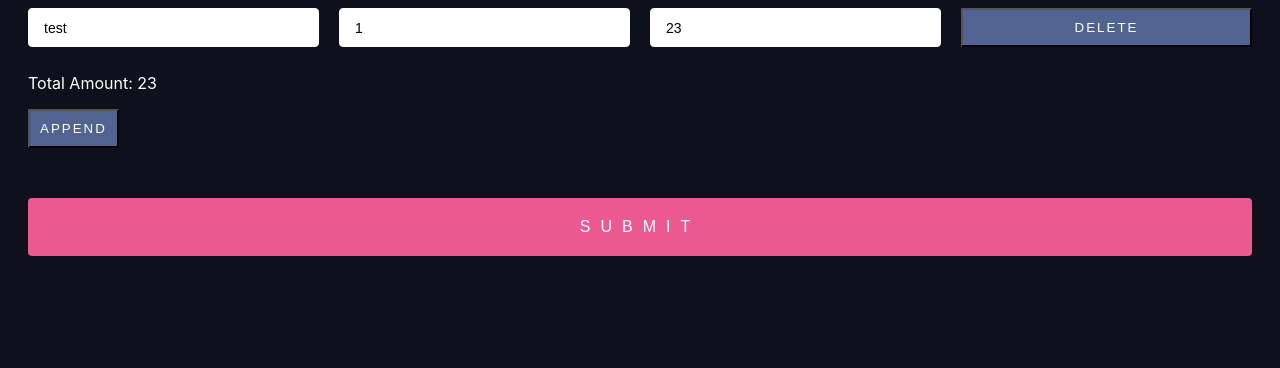
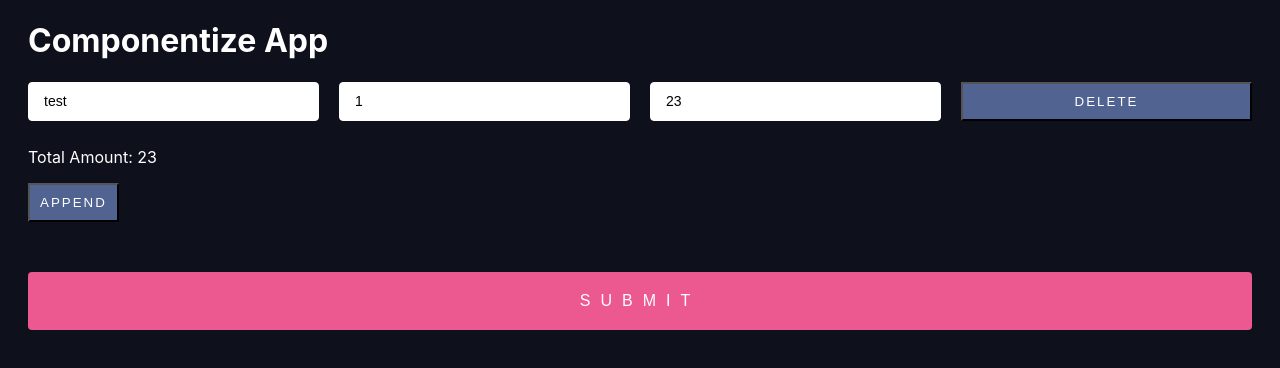
Before and after one commit to YamabikoLab/react-hook-form-sample, a React (Vite) app: page / in a window 1280 px wide. Shown: the top 368 px of the page. Built offline with nearby package versions, Linux system fonts and the light colour scheme.

Commit message:
Componentize App

```diff
--- a/src/App.tsx
+++ b/src/App.tsx
@@ -1,8 +1,8 @@
+import { useForm, useFieldArray } from "react-hook-form";
+import { DevTool } from "@hookform/devtools";
+import SectionList from "./components/SectionList";
 
-import { useForm, useFieldArray, useWatch, Control } from "react-hook-form";
-import { DevTool } from "@hookform/devtools";
-
-type FormValues = {
+export type FormValues = {
   cart: {
     name: string;
     price: number;
@@ -10,95 +10,42 @@ type FormValues = {
   }[];
 };
 
-const Total = ({ control }: { control: Control<FormValues> }) => {
-  const formValues = useWatch({
-    name: "cart",
-    control
-  });
-  const total = formValues.reduce(
-    (acc, current) => acc + (current.price || 0) * (current.quantity || 0),
-    0
-  );
-  return <p>Total Amount: {total}</p>;
-};
-
 export default function App() {
   const {
     register,
     control,
     handleSubmit,
-    formState: { errors }
+    formState: { errors },
   } = useForm<FormValues>({
     defaultValues: {
-      cart: [{ name: "test", quantity: 1, price: 23 }]
+      cart: [{ name: "test", quantity: 1, price: 23 }],
     },
-    mode: "onBlur"
+    mode: "onBlur",
   });
   const { fields, append, remove } = useFieldArray({
     name: "cart",
-    control
+    control,
   });
   const onSubmit = (data: FormValues) => console.log(data);
 
   return (
     <>
       <div>
+        <h1>Componentize App</h1>
         <form onSubmit={handleSubmit(onSubmit)}>
-          {fields.map((field, index) => {
-            return (
-              <div key={field.id}>
-                <section className={"section"} key={field.id}>
-                  <input
-                    placeholder="name"
-                    {...register(`cart.${index}.name` as const, {
-                      required: true
-                    })}
-                    className={errors?.cart?.[index]?.name ? "error" : ""}
-                  />
-                  <input
-                    placeholder="quantity"
-                    type="number"
-                    {...register(`cart.${index}.quantity` as const, {
-                      valueAsNumber: true,
-                      required: true
-                    })}
-                    className={errors?.cart?.[index]?.quantity ? "error" : ""}
-                  />
-                  <input
-                    placeholder="value"
-                    type="number"
-                    {...register(`cart.${index}.price` as const, {
-                      valueAsNumber: true,
-                      required: true
-                    })}
-                    className={errors?.cart?.[index]?.price ? "error" : ""}
-                  />
-                  <button type="button" onClick={() => remove(index)}>
-                    DELETE
-                  </button>
-                </section>
-              </div>
-            );
-          })}
+          <SectionList
+            register={register}
+            control={control}
+            errors={errors}
+            fields={fields}
+            append={append}
+            remove={remove}
+          />
 
-          <Total control={control} />
-
-          <button
-            type="button"
-            onClick={() =>
-              append({
-                name: "",
-                quantity: 0,
-                price: 0
-              })
-            }
-          >
-            APPEND
-          </button>
           <input type="submit" />
         </form>
       </div>
-      {/* <DevTool control={control} /> */}
+      <DevTool control={control} />
     </>
   );
 }
--- /dev/null
+++ b/src/components/Section.tsx
@@ -0,0 +1,48 @@
+interface SectionProps {
+  register: any;
+  errors: any;
+  field: any;
+  index: any;
+  remove: any;
+}
+
+const Section = ({ register, errors, field, index, remove }: SectionProps) => {
+  return (
+    <>
+      <div key={field.id}>
+        <section className={"section"} key={field.id}>
+          <input
+            placeholder="name"
+            {...register(`cart.${index}.name` as const, {
+              required: true,
+            })}
+            className={errors?.cart?.[index]?.name ? "error" : ""}
+          />
+          <input
+            placeholder="quantity"
+            type="number"
+            {...register(`cart.${index}.quantity` as const, {
+              valueAsNumber: true,
+              required: true,
+            })}
+            className={errors?.cart?.[index]?.quantity ? "error" : ""}
+          />
+          <input
+            placeholder="value"
+            type="number"
+            {...register(`cart.${index}.price` as const, {
+              valueAsNumber: true,
+              required: true,
+            })}
+            className={errors?.cart?.[index]?.price ? "error" : ""}
+          />
+          <button type="button" onClick={() => remove(index)}>
+            DELETE
+          </button>
+        </section>
+      </div>
+    </>
+  );
+};
+
+export default Section;
--- /dev/null
+++ b/src/components/SectionList.tsx
@@ -0,0 +1,52 @@
+import Section from "./Section";
+import Total from "./Total";
+interface SectionListProps {
+  register: any;
+  control: any;
+  errors: any;
+  fields: any[];
+  append: any;
+  remove: any;
+}
+
+const SectionList = ({
+  register,
+  control,
+  errors,
+  fields,
+  append,
+  remove,
+}: SectionListProps) => {
+  return (
+    <>
+      {fields.map((field, index) => {
+        return (
+          <Section
+            register={register}
+            errors={errors}
+            field={field}
+            index={index}
+            remove={remove}
+          />
+        );
+      })}
+
+      <Total control={control} />
+
+      <button
+        type="button"
+        onClick={() =>
+          append({
+            name: "",
+            quantity: 0,
+            price: 0,
+          })
+        }
+      >
+        APPEND
+      </button>
+    </>
+  );
+};
+
+export default SectionList;
--- /dev/null
+++ b/src/components/Total.tsx
@@ -0,0 +1,16 @@
+import { Control, useWatch } from "react-hook-form";
+import { FormValues } from "../App";
+
+const Total = ({ control }: { control: Control<FormValues> }) => {
+  const formValues = useWatch({
+    name: "cart",
+    control,
+  });
+  const total = formValues.reduce(
+    (acc, current) => acc + (current.price || 0) * (current.quantity || 0),
+    0
+  );
+  return <p>Total Amount: {total}</p>;
+};
+
+export default Total
```
